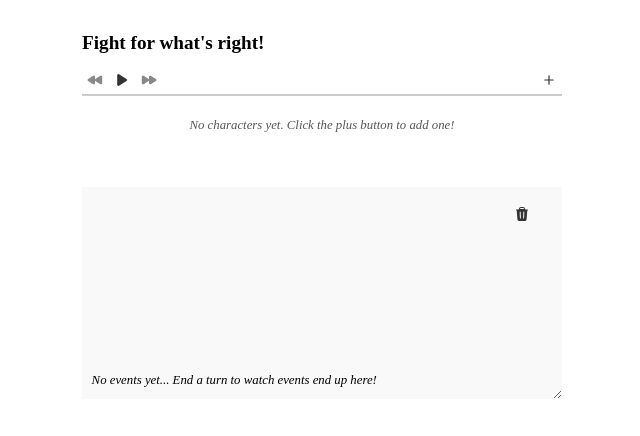
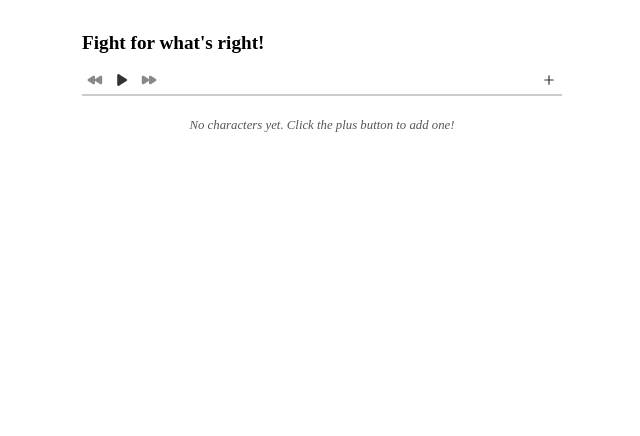
Before and after one commit to maradotwebp/initiative, a Vue app: page / in a window 1280 px wide. Shown: the top 436 px of the page, without its empty margins (318-958 px from the left). Built offline with nearby package versions, Linux system fonts and the light colour scheme; a web font is replaced by a local one.

Commit message:
dont show changelog if no characters are active

```diff
--- a/src/App.vue
+++ b/src/App.vue
@@ -66,7 +66,7 @@ const title = titles[Math.floor(Math.random() * titles.length)];
           @changelog="addChangelogEntry"
       />
     </div>
-    <Changelog :changelog="changelog" @clear="clearChangelog" />
+    <Changelog v-if="characters.length > 0" :changelog="changelog" @clear="clearChangelog" />
   </div>
 </template>
 
```
